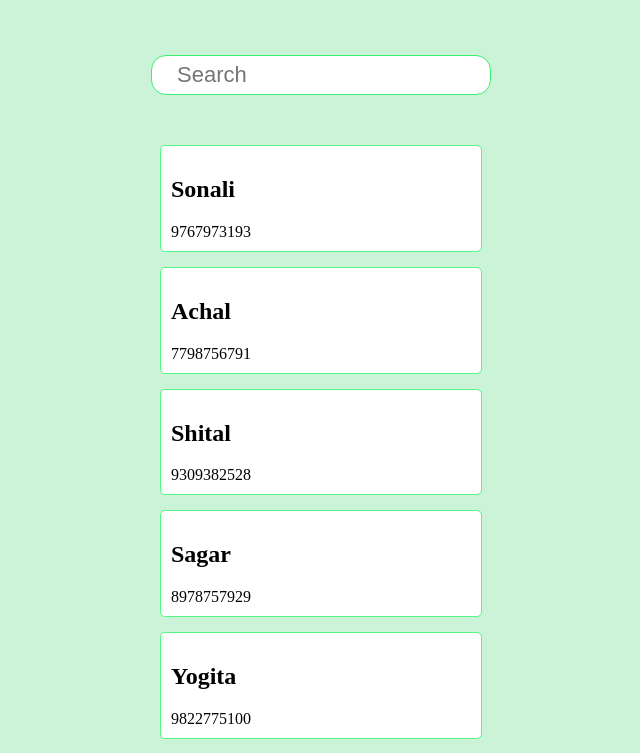
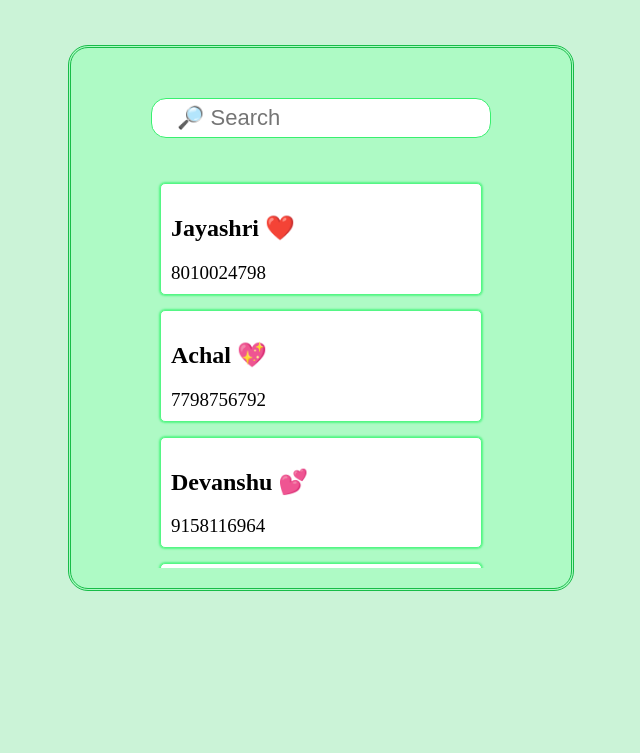
Before and after one commit to sonaligadekar20/Contact-List-App, a React app: page / in a window 1280 px wide. Shown: the part 104-857 px from the top of the page, without its empty margins (319-959 px from the left). After the commit the page ends 800 px from the top, so only its background shows below. Built offline with nearby package versions, Linux system fonts and the light colour scheme.

Commit message:
update in code

```diff
--- a/src/components/ContactCard/ContactCard.css
+++ b/src/components/ContactCard/ContactCard.css
@@ -1,9 +1,25 @@
+.contactlist-main-container{
+    height: 540px;
+    width: 500px;
+    border: 3px double rgb(23, 188, 72);
+    display: block;
+    margin-left: auto;
+    margin-right: auto;
+    background-color:  rgb(174, 250, 197);
+    margin-top: 60px;
+    border-radius: 20px;
+}
 .contact-card{
     width: 300px;
     padding: 10px;
     border: 1.5px solid rgb(85, 246, 133);
+    box-shadow: 0 0 2px 1px  rgb(85, 246, 133);
     border-radius: 5px;
     margin: 15px auto;
     /* background-color: rgb(117, 226, 148); */
     background-color:white;
 }
+
+.font-size{
+    font-size: 19px;
+}
--- a/src/components/ContactCard/ContactCard.js
+++ b/src/components/ContactCard/ContactCard.js
@@ -5,7 +5,7 @@ function ContactCard({name, mobile}) {
     return(
         <div className='contact-card'>
             <h2>{name}</h2>
-            <span>{mobile}</span>
+            <span className='font-size'>{mobile}</span>
         </div>
     )
 }
--- a/src/data/phonebook.js
+++ b/src/data/phonebook.js
@@ -1,28 +1,48 @@
 export const phonebook = [
     {
-        name: 'Sonali',
-        mobile: 9767973193
+        name: 'Jayashri ❤️',
+        mobile: 8010024798
     },
     {
-        name: 'Achal',
-        mobile: 7798756791
+        name: 'Achal 💖',
+        mobile: 7798756792
     },
     {
-        name: 'Shital',
-        mobile: 9309382528
+        name: 'Devanshu 💕',
+        mobile: 9158116964
     },
     {
-        name: 'Sagar',
+        name: 'Shital 😄',
+        mobile: 9409382528
+    },
+    {
+        name: 'Sayyoni 💞',
         mobile: 8978757929
     },
     {
-        name: 'Yogita',
-        mobile: 9822775100
+        name: 'Yogita 😀',
+        mobile: 9822775101
     },
     {
-        name: 'Vaibhavi',
-        mobile: 7821011979
+        name: 'Vaibhavi 😍',
+        mobile: 7821011977
 
     },
+    {
+        name: 'Aakansha 🥰',
+        mobile: 8766454697
+
+    },
+    {
+        name: 'Gayatri 😄',
+        mobile: 7654398232
+
+    },
+    {
+        name: ' Diapli 😄',
+        mobile: 9864347843
+
+    }
+
 
 ]
--- a/src/views/App/App.css
+++ b/src/views/App/App.css
@@ -5,6 +5,7 @@ body{
     text-align: center;
     font-size: 42px;
     margin-top: 40px;
+    color:  rgb(7, 64, 24);
 
 }
 .search{
@@ -13,7 +14,16 @@ body{
     font-size: 22px;
     padding: 6px 25px;
     border-radius: 15px;
-    margin-top: 70px;
-    margin-bottom: 50px;
+    margin-top: 50px;
+    margin-bottom: 30px;
     border:1px solid  rgb(56, 240, 111);
 }
+.contactcard-container{
+    height: 400px;
+    overflow-y:scroll;
+
+}
+.contactcard-container::-webkit-scrollbar{
+    width: 5px;
+
+}
--- a/src/views/App/App.js
+++ b/src/views/App/App.js
@@ -21,14 +21,15 @@ function App() {
 
   return (
     <>
-      <h1 className='text-center'>CONTACT LIST ☎️ : {}</h1>
+      <h1 className='text-center'>CONTACT LIST ☎️ : { }</h1>
+      <div className='contactlist-main-container'>
         <input type='text'
-        placeholder='Search'
+          placeholder='🔎 Search'
           className='search'
           value={searchTerm}
           onChange={(e) => { setSearchTerm(e.target.value) }}
         />
-      <div>
+        <div className='contactcard-container'>
           {contacts.map((contact, index) => {
             const { name, mobile } = contact;
 
@@ -37,6 +38,7 @@ function App() {
           })}
         </div>
 
+      </div>
     </>
   )
 }
```
Lines whose indentation alone changed are shown as unchanged.
